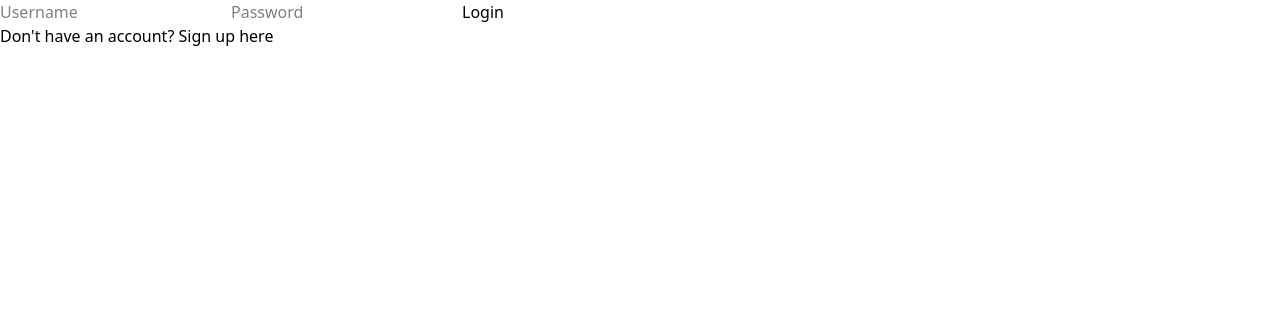
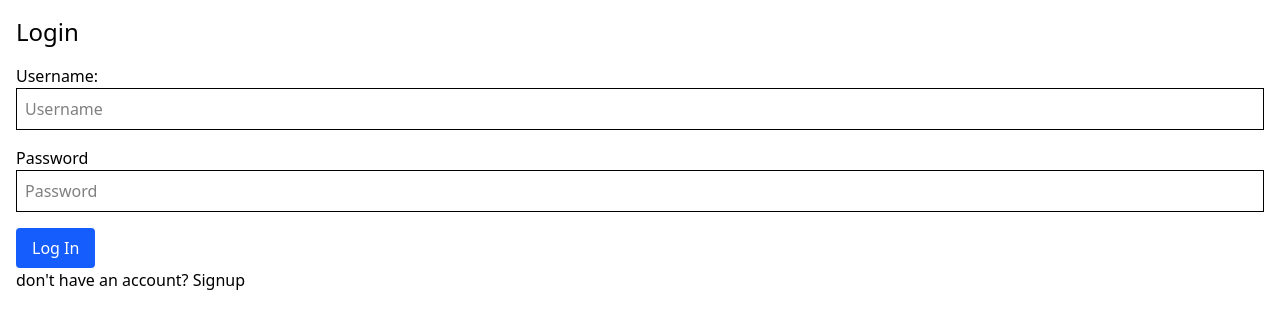
Before and after one commit to guardianprime/url-shortener, a React (Vite) app in the folder FRONTEND/: page /login in a window 1280 px wide. Shown: the top 328 px of the page. Built offline with nearby package versions, Linux system fonts and the light colour scheme.

Commit message:
fix: cors error from login page and function

```diff
--- a/FRONTEND/src/pages/Login.jsx
+++ b/FRONTEND/src/pages/Login.jsx
@@ -1,22 +1,78 @@
-function Login({ error }) {
+// pages/Login.jsx
+import { useState } from "react";
+import { Link, useNavigate } from "react-router-dom";
+
+const Login = () => {
+  const [username, setUsername] = useState("");
+  const [password, setPassword] = useState("");
+  const [error, setError] = useState("");
+  const navigate = useNavigate();
+
+  const handleSubmit = async (e) => {
+    e.preventDefault();
+
+    try {
+      const res = await fetch("http://localhost:8000/login", {
+        method: "POST",
+        credentials: "include", // IMPORTANT for sessions (cookies)
+        headers: {
+          "Content-Type": "application/x-www-form-urlencoded",
+        },
+        body: new URLSearchParams({ username, password }),
+      });
+
+      if (res.redirected) {
+        navigate("/"); // Redirected successfully (optional)
+      } else if (res.ok) {
+        navigate("/"); // Also works if status 200
+      } else {
+        setError("Login failed. Check your credentials.");
+      }
+    } catch (err) {
+      console.error(err);
+      setError("Something went wrong.");
+    }
+  };
+
   return (
-    <div>
-      <form action="/login" method="post">
-        <input type="text" name="username" placeholder="Username" required />
+    <div className="p-4">
+      <h2 className="text-2xl mb-4">Login</h2>
+      <form onSubmit={handleSubmit} className="space-y-4">
+        <label htmlFor="username">Username:</label>
         <input
-          type="password"
-          name="password"
-          placeholder="Password"
+          className="border p-2 block w-full"
+          type="text"
+          placeholder="Username"
+          value={username}
+          name="username"
+          onChange={(e) => setUsername(e.target.value)}
+          id="username"
           required
         />
-        {error && <p className="text-red">`${error}`</p>}
-        <button type="submit">Login</button>
-        <p>
-          Don't have an account? <a href="/signup">Sign up here</a>
-        </p>
+        <label htmlFor="password">Password</label>
+        <input
+          className="border p-2 block w-full"
+          type="password"
+          placeholder="Password"
+          value={password}
+          name="password"
+          onChange={(e) => setPassword(e.target.value)}
+          id="password"
+          required
+        />
+        <button
+          className="bg-blue-600 text-white px-4 py-2 rounded"
+          type="submit"
+        >
+          Log In
+        </button>
+        {error && <p className="text-red-500">{error}</p>}
       </form>
+      <p>
+        don't have an account? <Link to="signup">Signup</Link>
+      </p>
     </div>
   );
-}
+};
 
 export default Login;
```
Also changed, not shown: 1 other file (tests, documents, lock files or other folders).
